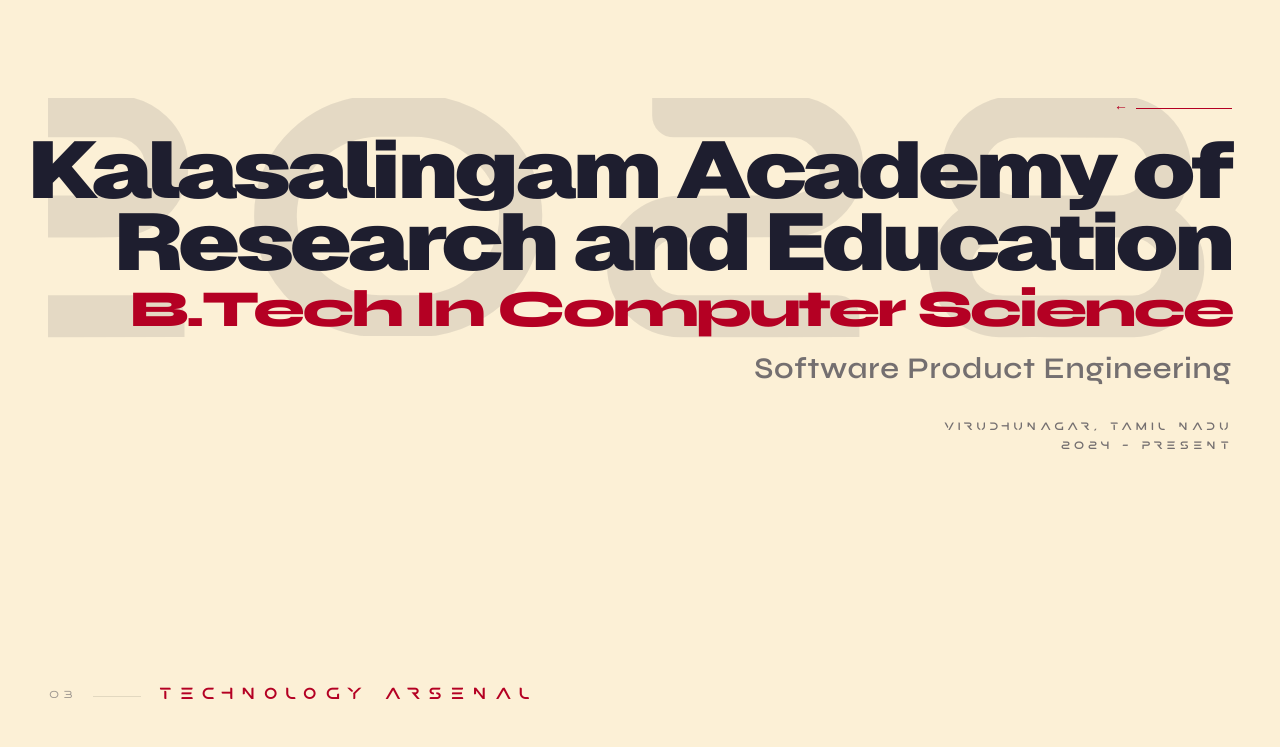
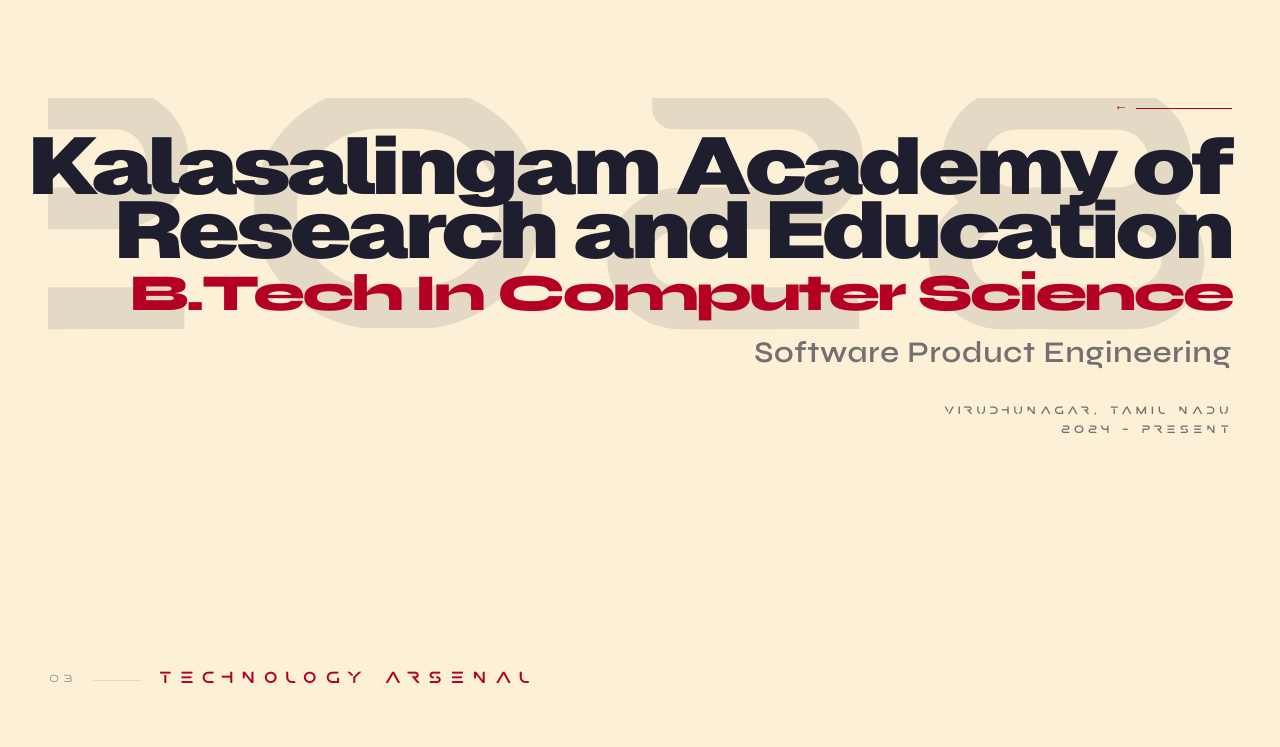
Before and after one commit to Megha-r20/MeghaR_portfolio, a Next.js app: page / in a window 1280 px wide. Shown: the part 2040-2787 px from the top of the page. Built offline with nearby package versions, Linux system fonts and the light colour scheme; a web font is replaced by a local one.

Commit message:
Update portfolio

```diff
--- a/components/sections/About.tsx
+++ b/components/sections/About.tsx
@@ -59,7 +59,7 @@
               </div>
 
               {/* Institution */}
-              <h3 className="font-geist text-[2.5rem] md:text-[4rem] lg:text-[5rem] font-black leading-[0.9] tracking-tighter text-[#fcf0d6] dark:text-[#fcf0d6] light:text-[#1e1e2f] scale-x-[1.25] origin-right inline-block">
+              <h3 className="font-geist text-[2.5rem] md:text-[4rem] lg:text-[5rem] font-black leading-[0.8] tracking-tighter text-[#fcf0d6] dark:text-[#fcf0d6] light:text-[#1e1e2f] scale-x-[1.25] origin-right inline-block">
                 Kalasalingam Academy of<br/>Research and Education
               </h3>
 
```
